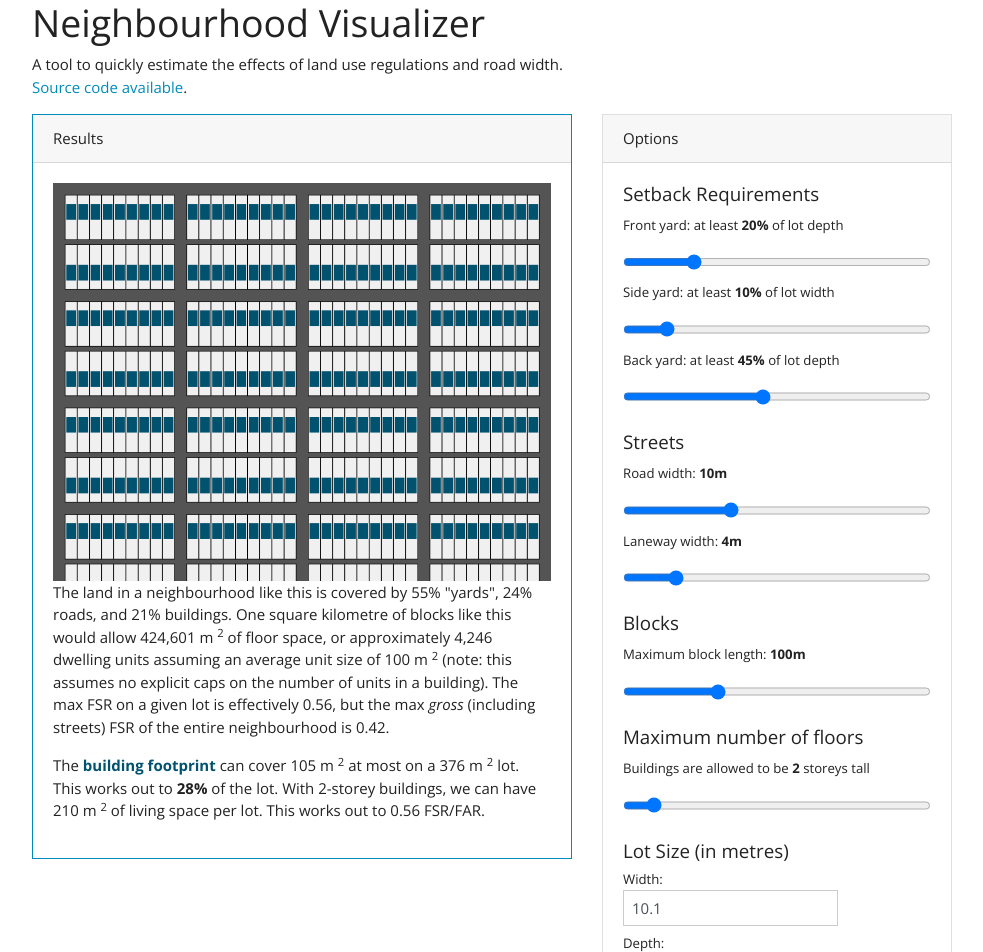
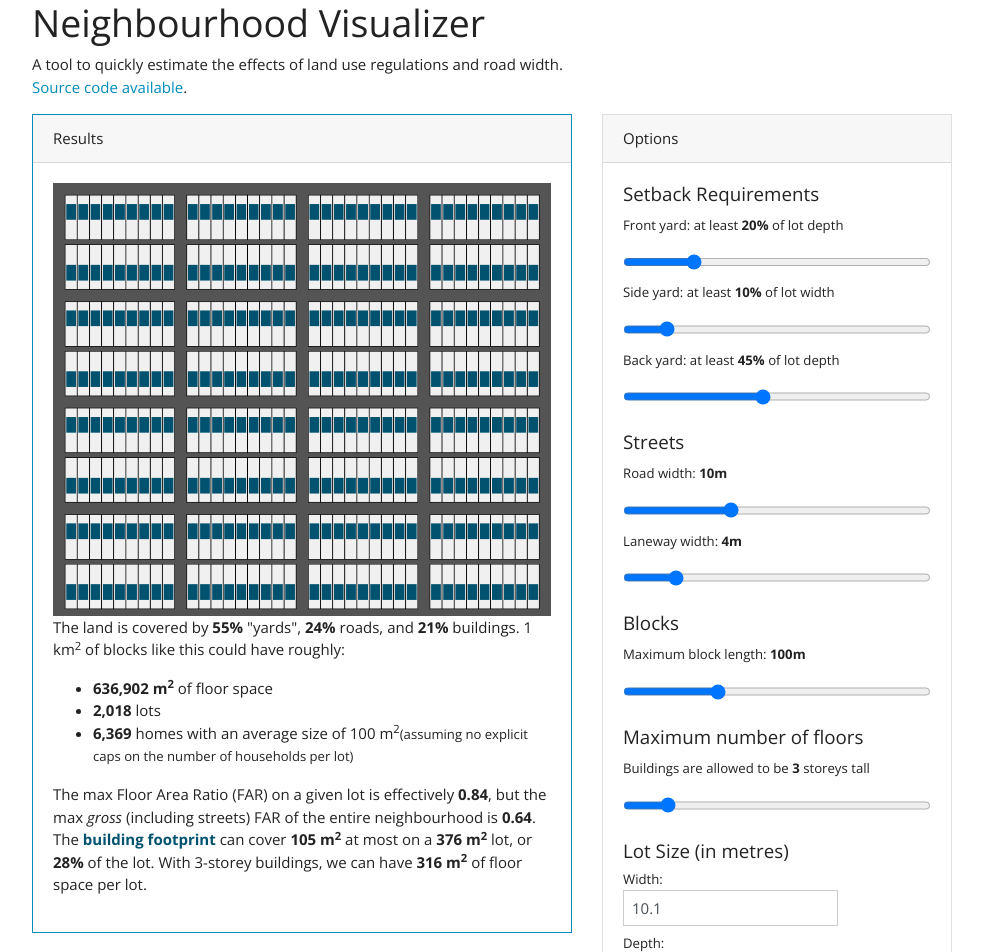
Before and after one commit to rgwood/NeighbourhoodVisualizer, an Angular app: page / in a window 1280 px wide. Shown: the top 952 px of the page, without its empty margins (53-1036 px from the left). Built offline with nearby package versions, Linux system fonts and the light colour scheme.

Commit message:
Format output to make it quicker to parse

```diff
--- a/src/app/app.component.html
+++ b/src/app/app.component.html
@@ -13,30 +13,40 @@
       <div class="card border-primary mb-3">
         <div class="card-header">Results</div>
         <div class="card-body">
-          <canvas class="center-block" id="setbackCanvas" width="1000" height="800"></canvas>
-          <p [hidden]="!inputForm.valid ">
-            The land in a neighbourhood like this is covered by {{yardRatio | percent}} "yards", {{roadRatio | percent}} roads, and {{buildingRatio
-            | percent}} buildings. One square kilometre of blocks like this would allow {{floorSpaceIn1SqKm | number:'1.0-0'}}
-            m
-            <sup>2</sup>
-            of floor space, or approximately {{floorSpaceIn1SqKm / inputForm.value.averageUnitSizeInSqM | number:'1.0-0'}} dwelling units
-            assuming an average unit size of {{inputForm.value.averageUnitSizeInSqM | number:'1.0-0'}} m
-            <sup>2</sup> (note: this assumes no explicit caps on the number of units in a building). The max FSR on a given lot is effectively
-            {{bldgArea * inputForm.value.storeys / (inputForm.value.lotWidth * inputForm.value.lotDepth) | number:'1.0-2'}}, but the max
-            <em>gross</em> (including streets) FSR of the entire neighbourhood is {{floorSpaceIn1SqKm / 1000000 | number:'1.0-2'}}.
+          <canvas class="center-block" id="setbackCanvas" width="1000" height="870"></canvas>
+          <div [hidden]="!inputForm.valid ">
+                  <p>The land is covered by <strong>{{yardRatio | percent}}</strong> "yards", <strong>{{roadRatio | percent}}</strong> roads, and <strong>{{buildingRatio
+                  | percent}}</strong> buildings. 1 km<sup>2</sup> of blocks like this could have roughly:
                 </p>
-          <p [hidden]="!inputForm.valid ">
+
+                <p></p>
+                <ul>
+                  <li><strong>{{floorSpaceIn1SqKm | number:'1.0-0'}}
+                    m<sup>2</sup></strong> of floor space</li>
+                    <li><strong>{{lotsIn1SqKm |  number:'1.0-0'}}</strong> lots</li>
+                    <li>
+                        <strong>{{floorSpaceIn1SqKm / inputForm.value.averageUnitSizeInSqM | number:'1.0-0'}}</strong> homes with an average size of
+                        {{inputForm.value.averageUnitSizeInSqM | number:'1.0-0'}} m<sup>2</sup>
+                        <small>(assuming no explicit caps on the number of households per lot)</small>
+                    </li>
+                </ul>
+
+                The max Floor Area Ratio (FAR) on a given lot
+                  is effectively <strong>{{bldgArea * inputForm.value.storeys / (inputForm.value.lotWidth * inputForm.value.lotDepth) |
+                  number:'1.0-2'}}</strong>, but the max
+                  <em>gross</em> (including streets) FAR of the entire neighbourhood is <strong>{{floorSpaceIn1SqKm / 1000000 | number:'1.0-2'}}</strong>.
+
+                <p>
                   The
-            <span style="color:rgb(0, 82, 110);font-weight:bold">building footprint</span> can cover {{bldgArea | number:'1.0-0'}} m
-            <sup>2</sup> at most on a {{inputForm.value.lotWidth * inputForm.value.lotDepth | number:'1.0-0'}} m
-            <sup>2</sup> lot. This works out to
+                  <span style="color:rgb(0, 82, 110);font-weight:bold">building footprint</span> can cover
+                <strong>{{bldgArea | number:'1.0-0'}} m<sup>2</sup> </strong>
+                  at most on a <strong>{{inputForm.value.lotWidth * inputForm.value.lotDepth | number:'1.0-0'}} m<sup>2</sup></strong> lot, or
                   <strong>{{bldgArea / (inputForm.value.lotWidth * inputForm.value.lotDepth) | percent}}</strong>
-            of the lot. With {{ inputForm.value.storeys }}-storey buildings, we can have {{bldgArea * inputForm.value.storeys | number:'1.0-0'}}
-            m
-            <sup>2</sup>
-            of living space per lot. This works out to {{bldgArea * inputForm.value.storeys / (inputForm.value.lotWidth * inputForm.value.lotDepth)
-            | number:'1.0-2'}} FSR/FAR.
+                  of the lot. With {{ inputForm.value.storeys }}-storey buildings, we can have <strong>{{bldgArea * inputForm.value.storeys | number:'1.0-0'}}
+                  m<sup>2</sup></strong>
+                  of floor space per lot.
                 </p>
+          </div>
         </div>
       </div>
     </div>
--- a/src/app/app.component.ts
+++ b/src/app/app.component.ts
@@ -20,6 +20,7 @@ export class AppComponent implements OnInit {
   roadRatio: number;
   buildingRatio: number;
   floorSpaceIn1SqKm: number;
+  lotsIn1SqKm: number;
 
   static degreesToRadians(degrees: number) {
     return degrees * Math.PI / 180;
@@ -36,7 +37,7 @@ export class AppComponent implements OnInit {
       frontYardPercent: 20,
       sideYardPercent: 10,
       backYardPercent: 45,
-      storeys: [2, [Validators.required, Validators.min(0), Validators.max(50)]],
+      storeys: [3, [Validators.required, Validators.min(0), Validators.max(50)]],
       averageUnitSizeInSqM: 100,
       roadWidthInM: [10, [Validators.required, Validators.min(0), Validators.max(30)]],
       lanewayWidthInM: [4, [Validators.required, Validators.min(0), Validators.max(30)]],
@@ -126,6 +127,7 @@ export class AppComponent implements OnInit {
 
     // scale block to 1km
     this.floorSpaceIn1SqKm = (1000000 / totalBlockAreaInSqM) * totalFloorSpaceInBlockInSqM;
+    this.lotsIn1SqKm = (1000000 / totalBlockAreaInSqM) * lotsInBlock;
   }
 
   drawCanvas(lotDepthInM: number, lotWidthInM: number,
```
Lines whose indentation alone changed are shown as unchanged.
